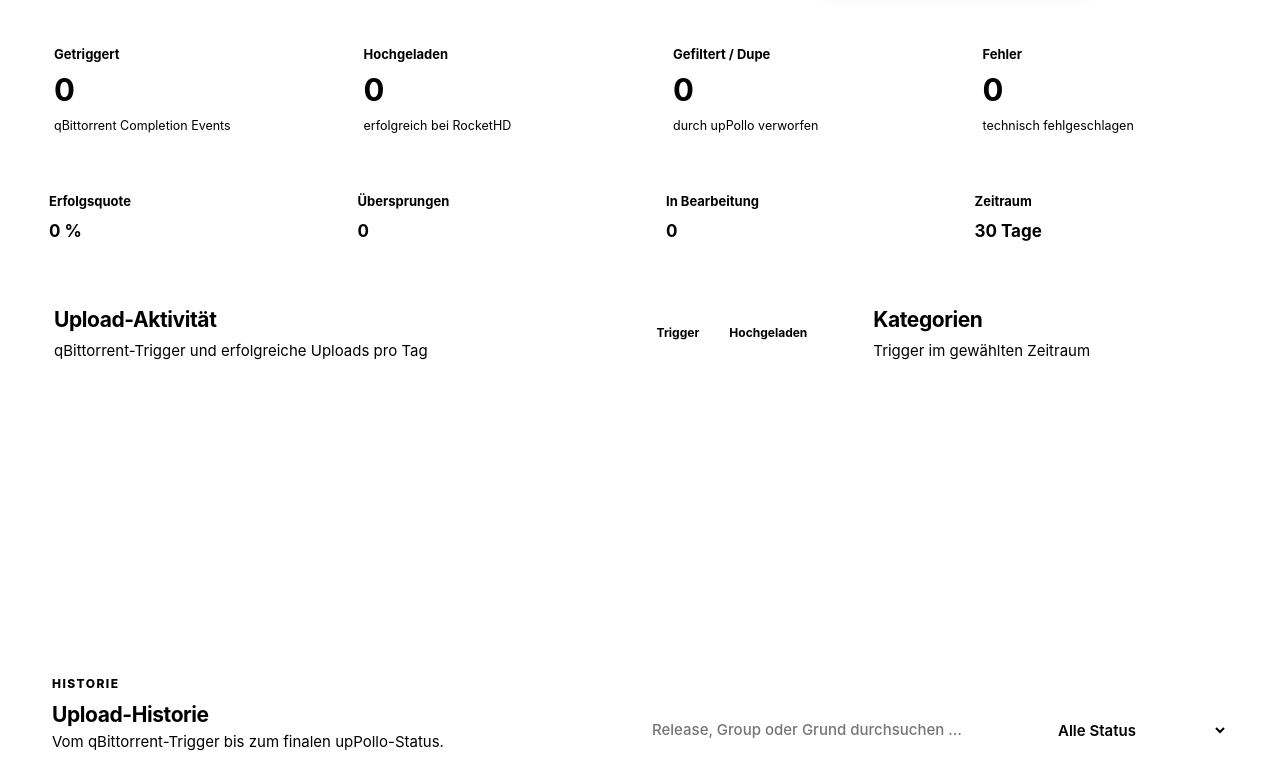
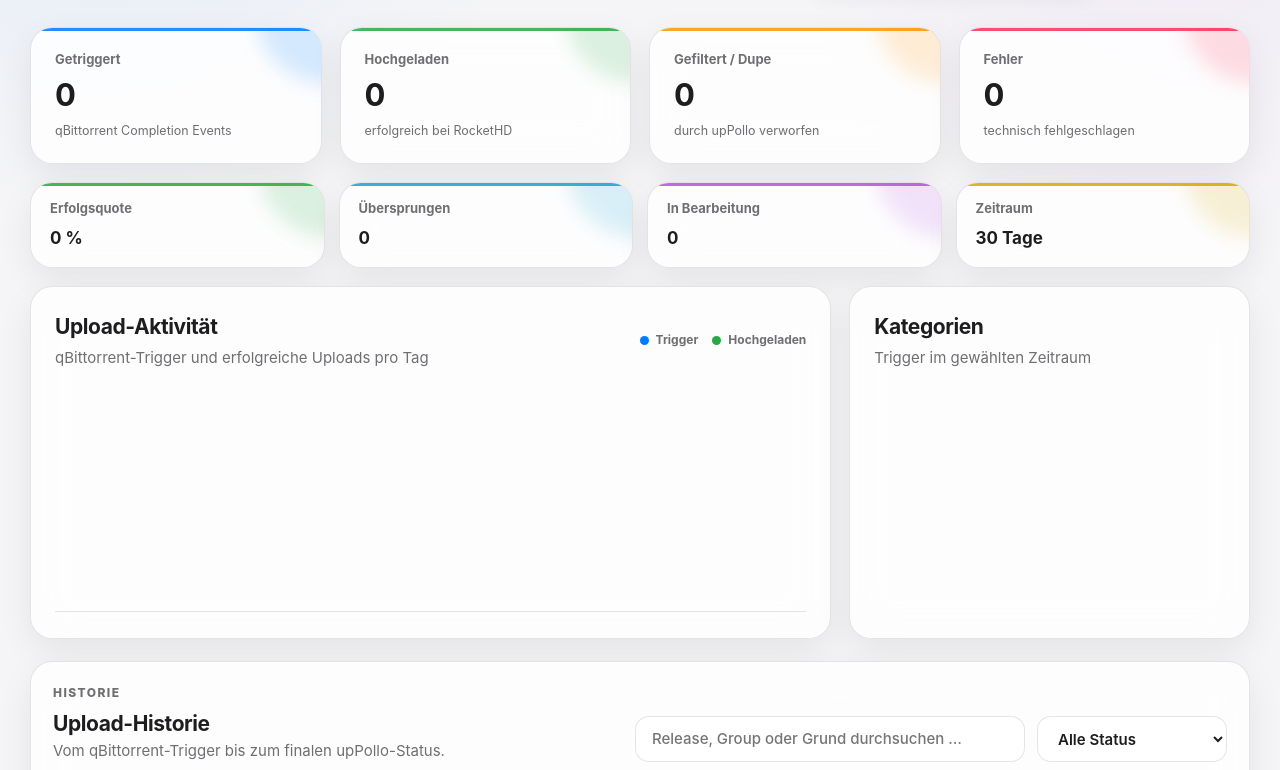
Before and after one commit to mlo-Tek/uppollo-stats, a plain HTML site: page static/index.html in a window 1280 px wide. Shown: the part 150-920 px from the top of the page. Drawn offline with Linux system fonts and the light colour scheme; no server answers.

Commit message:
Fix malformed root selector in dashboard CSS

```diff
--- a/static/style.css
+++ b/static/style.css
@@ -1,4 +1,4 @@
-:":root{
+:root{
   color-scheme:dark;
   --bg:#0b0b0f;
   --bg-soft:#111216;
```
